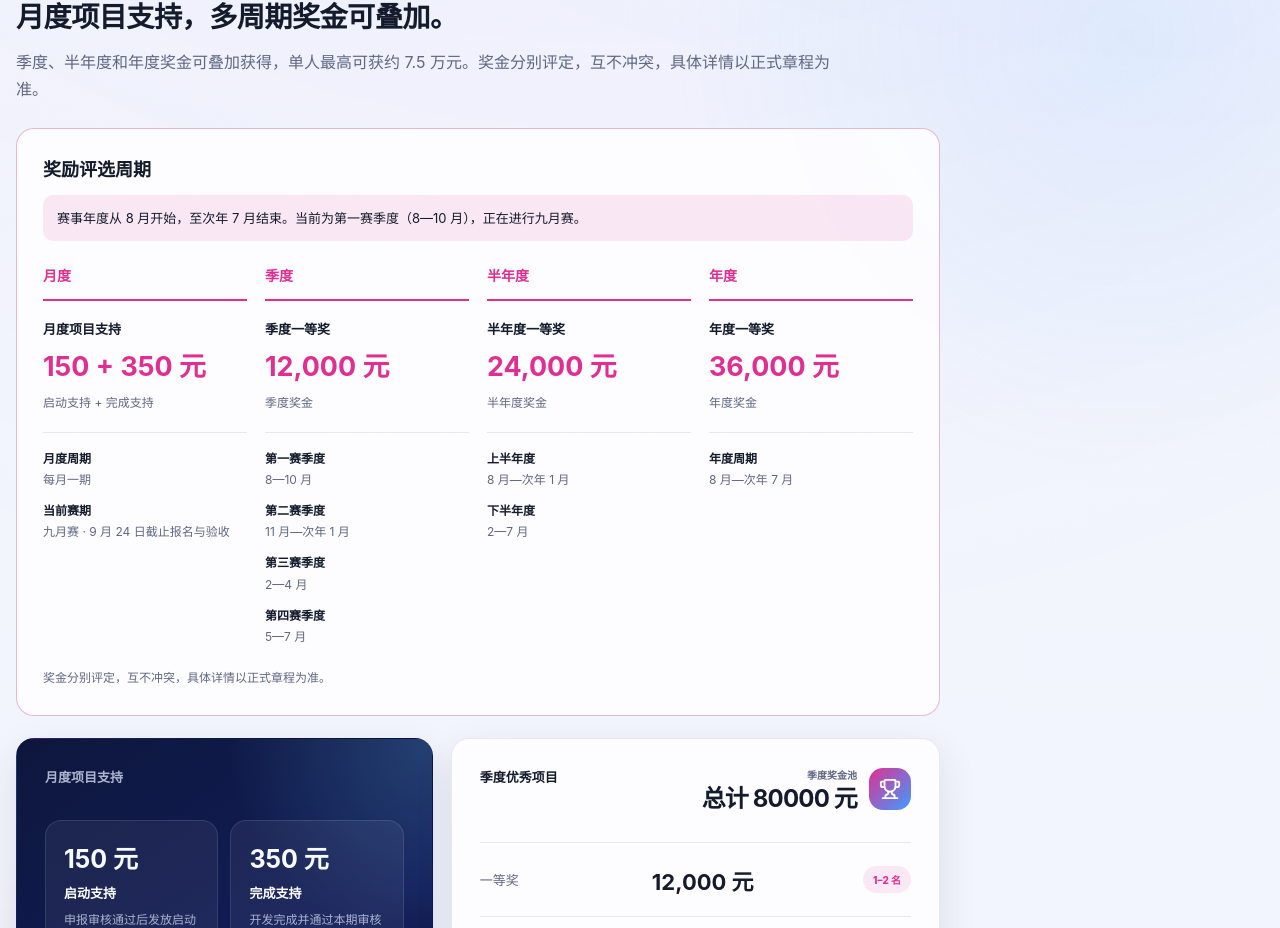
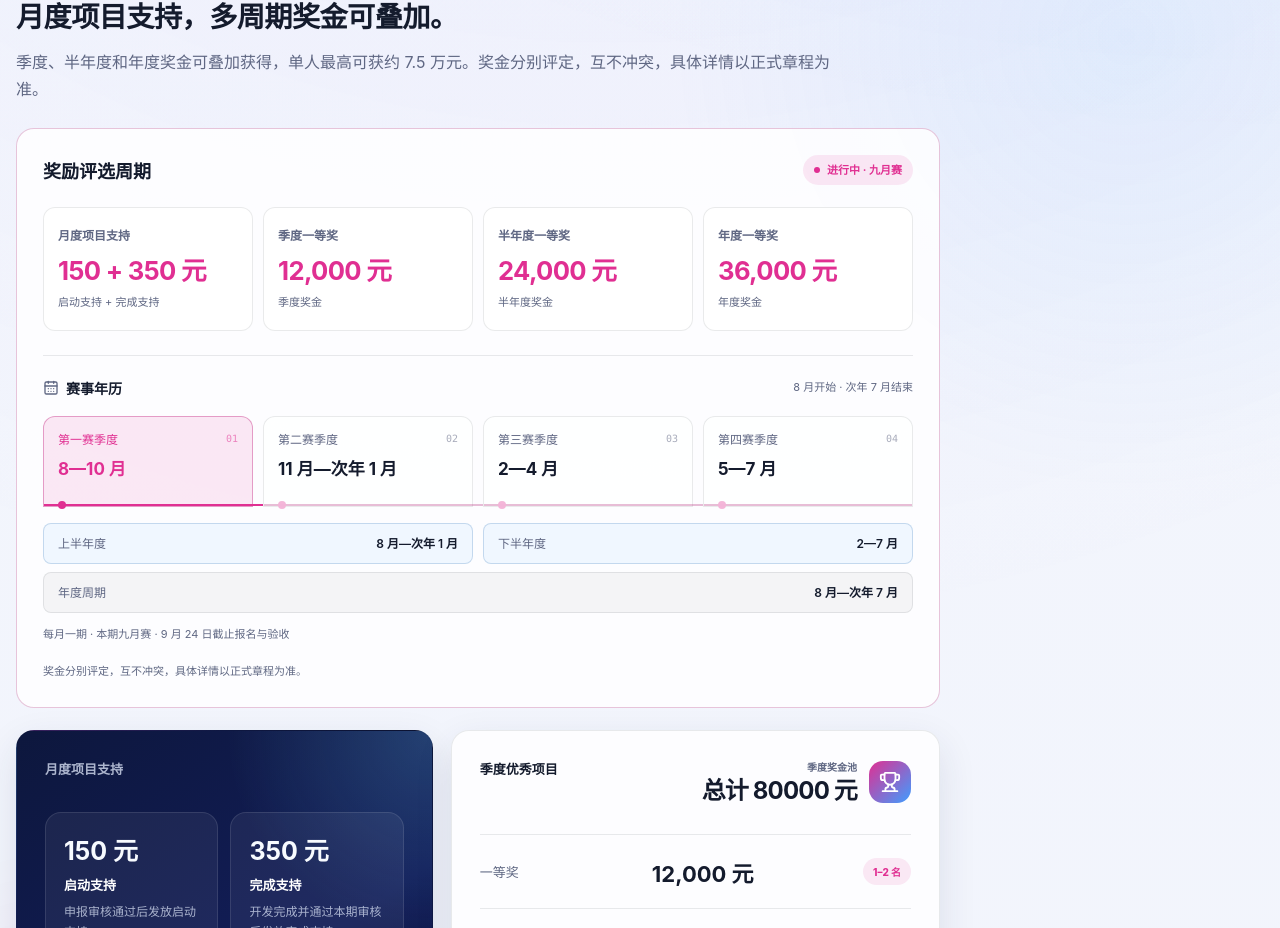
Before and after one commit to moonbitlang/Hackathon2026, a React (Vite) app: page / in a window 1280 px wide. Shown: the part 2120-3048 px from the top of the page. Built offline with nearby package versions, Linux system fonts and the light colour scheme.

Commit message:
Refine award cards and competition calendar layout

```diff
--- a/src/App.tsx
+++ b/src/App.tsx
@@ -136,7 +136,11 @@ const copy = {
       stackingValue: '单人最高可获约 7.5 万元',
       stackingNote: '奖金分别评定，互不冲突，具体详情以正式章程为准。',
       cyclesLabel: '奖励评选周期',
-      calendarSummary: '赛事年度从 8 月开始，至次年 7 月结束。当前为第一赛季度（8—10 月），正在进行九月赛。',
+      calendarTitle: '赛事年历',
+      calendarSummary: '8 月开始 · 次年 7 月结束',
+      currentLabel: '当前赛季度',
+      currentBadge: '进行中 · 九月赛',
+      monthlyTiming: '每月一期 · 本期九月赛 · 9 月 24 日截止报名与验收',
       cycleDates: [
         [['月度周期', '每月一期'], ['当前赛期', '九月赛 · 9 月 24 日截止报名与验收']],
         [['第一赛季度', '8—10 月'], ['第二赛季度', '11 月—次年 1 月'], ['第三赛季度', '2—4 月'], ['第四赛季度', '5—7 月']],
@@ -396,7 +400,11 @@ const copy = {
       stackingValue: 'Up to approx. RMB 75,000 per person',
       stackingNote: 'Awards are assessed separately. See the official charter for details.',
       cyclesLabel: 'Award cycles',
-      calendarSummary: 'The competition year runs from August through July of the following year. The current round is September, in the first competition quarter (August–October).',
+      calendarTitle: 'Competition calendar',
+      calendarSummary: 'August to July of the following year',
+      currentLabel: 'Current quarter',
+      currentBadge: 'In progress · September',
+      monthlyTiming: 'One round each month · September round · Registration and submission close Sep 24',
       cycleDates: [
         [['Monthly cycle', 'One round each month'], ['Current round', 'September · Registration and submission close Sep 24']],
         [['First quarter', 'Aug–Oct'], ['Second quarter', 'Nov–Jan of the following year'], ['Third quarter', 'Feb–Apr'], ['Fourth quarter', 'May–Jul']],
@@ -809,25 +817,44 @@ export default function Home() {
           </div>
 
           <div className="award-cycles" aria-label={t.awards.cyclesLabel}>
-            <h3>{t.awards.cyclesLabel}</h3>
-            <p className="award-calendar-summary">{t.awards.calendarSummary}</p>
+            <div className="award-cycles-heading">
+              <h3>{t.awards.cyclesLabel}</h3>
+              <span className="calendar-current-badge"><i aria-hidden="true" />{t.awards.currentBadge}</span>
+            </div>
             <div className="award-cycle-grid">
-              {t.awards.cycles.map(([period, label, value, note], index) => (
+              {t.awards.cycles.map(([period, label, value, note]) => (
                 <article key={period}>
-                  <span className="award-cycle-period">{period}</span>
                   <h4>{label}</h4>
                   <strong>{value}</strong>
                   <p>{note}</p>
-                  <dl className="award-cycle-dates">
-                    {t.awards.cycleDates[index].map(([cycle, dates]) => (
-                      <div key={cycle}>
-                        <dt>{cycle}</dt>
-                        <dd>{dates}</dd>
-                      </div>
-                    ))}
-                  </dl>
                 </article>
               ))}
+            </div>
+            <div className="competition-calendar">
+              <div className="calendar-heading">
+                <h4><CalendarDays aria-hidden="true" />{t.awards.calendarTitle}</h4>
+                <p>{t.awards.calendarSummary}</p>
+              </div>
+              <ol className="calendar-quarters">
+                {t.awards.cycleDates[1].map(([cycle, dates], index) => (
+                  <li className={index === 0 ? 'is-current' : ''} key={cycle} aria-current={index === 0 ? 'step' : undefined}>
+                    <div className="calendar-quarter-top"><span>{cycle}</span><span className="calendar-quarter-number" aria-hidden="true">0{index + 1}</span></div>
+                    <strong>{dates}</strong>
+                    <span className="calendar-quarter-marker" aria-hidden="true" />
+                    {index === 0 && <span className="sr-only">{t.awards.currentLabel}</span>}
+                  </li>
+                ))}
+              </ol>
+              <div className="calendar-halves">
+                {t.awards.cycleDates[2].map(([cycle, dates]) => (
+                  <div key={cycle}><span>{cycle}</span><strong>{dates}</strong></div>
+                ))}
+              </div>
+              <div className="calendar-year">
+                <span>{t.awards.cycleDates[3][0][0]}</span>
+                <strong>{t.awards.cycleDates[3][0][1]}</strong>
+              </div>
+              <p className="calendar-monthly-note">{t.awards.monthlyTiming}</p>
             </div>
             <p className="award-cycle-note">{t.awards.stackingNote}</p>
           </div>
--- a/src/styles.css
+++ b/src/styles.css
@@ -1428,67 +1428,123 @@ section {
 .award-cycles {
   margin-bottom: 22px;
   padding: 26px;
-  border: 1px solid color-mix(in srgb, var(--primary) 25%, var(--border));
+  border: 1px solid color-mix(in srgb, var(--primary) 20%, var(--border));
   border-radius: var(--radius-xl);
   background: var(--panel);
 }
 
-.award-cycles h3 { margin: 0 0 22px; font-size: 18px; }
-
-.award-calendar-summary {
-  margin: -8px 0 24px;
-  padding: 12px 14px;
-  border-radius: 10px;
-  color: var(--text);
+.award-cycles-heading,
+.calendar-heading {
+  display: flex;
+  align-items: center;
+  justify-content: space-between;
+  gap: 12px;
+}
+
+.award-cycles h3 { margin: 0; font-size: 18px; }
+.calendar-current-badge {
+  display: inline-flex;
+  align-items: center;
+  gap: 7px;
+  padding: 7px 11px;
+  border-radius: 99px;
+  color: var(--primary);
   background: var(--primary-soft);
-  font-size: 13px;
-  line-height: 1.7;
-}
-
-.award-cycle-dates {
-  display: grid;
-  gap: 12px;
+  font-size: 11px;
+  font-weight: 700;
+  line-height: 1.5;
+}
+.calendar-current-badge i { width: 6px; height: 6px; flex-shrink: 0; border-radius: 50%; background: currentColor; }
+
+.award-cycle-grid {
+  display: grid;
+  grid-template-columns: repeat(4, minmax(0, 1fr));
+  gap: 10px;
+  margin-top: 22px;
+}
+.award-cycle-grid article {
+  min-width: 0;
+  padding: 18px 14px;
+  border: 1px solid var(--border);
+  border-radius: 12px;
+  background: var(--panel-strong);
+}
+.award-cycle-grid h4 { margin: 0 0 10px; color: var(--text-soft); font-size: 12px; font-weight: 600; }
+.award-cycle-grid strong { color: var(--primary); font-size: clamp(20px, 2vw, 28px); line-height: 1.4; letter-spacing: -.025em; }
+.award-cycle-grid p { margin: 5px 0 0; color: var(--text-soft); font-size: 11px; line-height: 1.6; }
+
+.competition-calendar { margin-top: 24px; padding-top: 22px; border-top: 1px solid var(--border); }
+.calendar-heading h4 { display: flex; align-items: center; gap: 7px; margin: 0; font-size: 14px; }
+.calendar-heading svg { width: 16px; height: 16px; color: var(--text-soft); }
+.calendar-heading p { margin: 0; color: var(--text-soft); font-size: 11px; line-height: 1.6; }
+.calendar-quarters {
+  display: grid;
+  grid-template-columns: repeat(4, minmax(0, 1fr));
+  gap: 10px;
+  padding: 0;
   margin: 18px 0 0;
-  padding-top: 16px;
-  border-top: 1px solid var(--border);
-  font-size: 12px;
-  line-height: 1.6;
-}
-
-.award-cycle-dates dt { color: var(--text); font-weight: 700; }
-.award-cycle-dates dd { margin: 2px 0 0; color: var(--text-soft); }
-
-.award-cycle-grid {
-  display: grid;
-  grid-template-columns: repeat(4, minmax(0, 1fr));
-  gap: 18px;
-}
-
-.award-cycle-grid article { min-width: 0; }
-
-.award-cycle-period {
-  display: block;
-  padding-bottom: 14px;
-  border-bottom: 2px solid var(--primary);
-  color: var(--primary);
-  font-size: 14px;
-  font-weight: 800;
-}
-
-.award-cycle-grid h4 { margin: 18px 0 10px; font-size: 13px; }
-.award-cycle-grid strong { color: var(--primary); font-size: clamp(20px, 2.1vw, 30px); line-height: 1.4; }
-.award-cycle-grid p,
-.award-cycle-note { color: var(--text-soft); font-size: 12px; line-height: 1.7; }
-.award-cycle-grid p { margin: 8px 0 0; }
-.award-cycle-note { margin: 22px 0 0; }
+  list-style: none;
+}
+.calendar-quarters li {
+  position: relative;
+  min-width: 0;
+  padding: 13px 14px 24px;
+  border: 1px solid var(--border);
+  border-radius: 12px 12px 0 0;
+  background: color-mix(in srgb, var(--panel-strong) 65%, transparent);
+}
+.calendar-quarters li::after {
+  position: absolute;
+  right: -11px;
+  bottom: 0;
+  left: 0;
+  height: 2px;
+  content: '';
+  background: color-mix(in srgb, var(--primary) 24%, var(--border));
+}
+.calendar-quarters li:last-child::after { right: 0; }
+.calendar-quarter-top { display: flex; align-items: center; justify-content: space-between; gap: 6px; color: var(--text-soft); font-size: 12px; }
+.calendar-quarter-number { font-family: var(--font-geist-mono); font-size: 10px; opacity: .55; }
+.calendar-quarters strong { display: block; margin-top: 10px; font-size: clamp(13px, 1.4vw, 17px); line-height: 1.5; }
+.calendar-quarter-marker { position: absolute; z-index: 1; bottom: -3px; left: 14px; width: 8px; height: 8px; border-radius: 50%; background: color-mix(in srgb, var(--primary) 35%, var(--panel-strong)); }
+.calendar-quarters .is-current { border-color: color-mix(in srgb, var(--primary) 35%, var(--border)); background: var(--primary-soft); }
+.calendar-quarters .is-current .calendar-quarter-top,
+.calendar-quarters .is-current strong { color: var(--primary); }
+.calendar-quarters .is-current::after,
+.calendar-quarters .is-current .calendar-quarter-marker { background: var(--primary); }
+.calendar-halves { display: grid; grid-template-columns: repeat(2, minmax(0, 1fr)); gap: 10px; margin-top: 16px; }
+.calendar-halves > div,
+.calendar-year { display: flex; justify-content: space-between; align-items: center; gap: 10px; padding: 10px 14px; border-radius: 8px; font-size: 12px; line-height: 1.6; }
+.calendar-halves > div { background: color-mix(in srgb, var(--primary-strong) 8%, var(--panel)); border: 1px solid color-mix(in srgb, var(--primary-strong) 15%, var(--border)); }
+.calendar-halves span,
+.calendar-year span { color: var(--text-soft); }
+.calendar-halves strong,
+.calendar-year strong { font-weight: 600; }
+.calendar-year { margin-top: 8px; background: color-mix(in srgb, var(--text-soft) 7%, var(--panel)); border: 1px solid var(--border); }
+.calendar-monthly-note { margin: 12px 0 0; color: var(--text-soft); font-size: 11px; line-height: 1.7; }
+.award-cycle-note { margin: 18px 0 0; color: var(--text-soft); font-size: 11px; line-height: 1.7; }
 
 @media (max-width: 760px) {
   .hero-partner { margin-bottom: 12px; font-size: 16px; }
   .hero-award-highlight { padding: 18px; }
   .hero-award-highlight span { font-size: 12px; }
-  .award-cycles { padding: 20px; }
-  .award-cycle-grid { grid-template-columns: repeat(2, minmax(0, 1fr)); gap: 22px 16px; }
-  .award-cycle-grid strong { font-size: 21px; }
+  .award-cycles { padding: 18px; }
+  .award-cycles-heading { flex-wrap: wrap; }
+  .award-cycles h3 { font-size: 17px; }
+  .award-cycle-grid { grid-template-columns: repeat(2, minmax(0, 1fr)); gap: 8px; margin-top: 16px; }
+  .award-cycle-grid article { padding: 13px 10px; }
+  .award-cycle-grid strong { font-size: clamp(17px, 5vw, 21px); }
+  .award-cycle-grid h4 { font-size: 11px; }
+  .award-cycle-grid p { font-size: 10px; }
+  .calendar-heading { flex-wrap: wrap; gap: 6px; }
+  .calendar-quarters { grid-template-columns: repeat(2, minmax(0, 1fr)); gap: 12px 8px; margin-top: 14px; }
+  .calendar-quarters li { padding: 11px 10px 20px; }
+  .calendar-quarters li:nth-child(2)::after { right: 0; }
+  .calendar-quarters strong { font-size: 13px; }
+  .calendar-quarter-top { font-size: 11px; }
+  .calendar-halves { gap: 8px; }
+  .calendar-halves > div { flex-direction: column; align-items: flex-start; gap: 2px; padding: 9px 10px; font-size: 11px; }
+  .calendar-year { padding: 9px 10px; font-size: 11px; }
 }
 
 .monthly-award,
```
